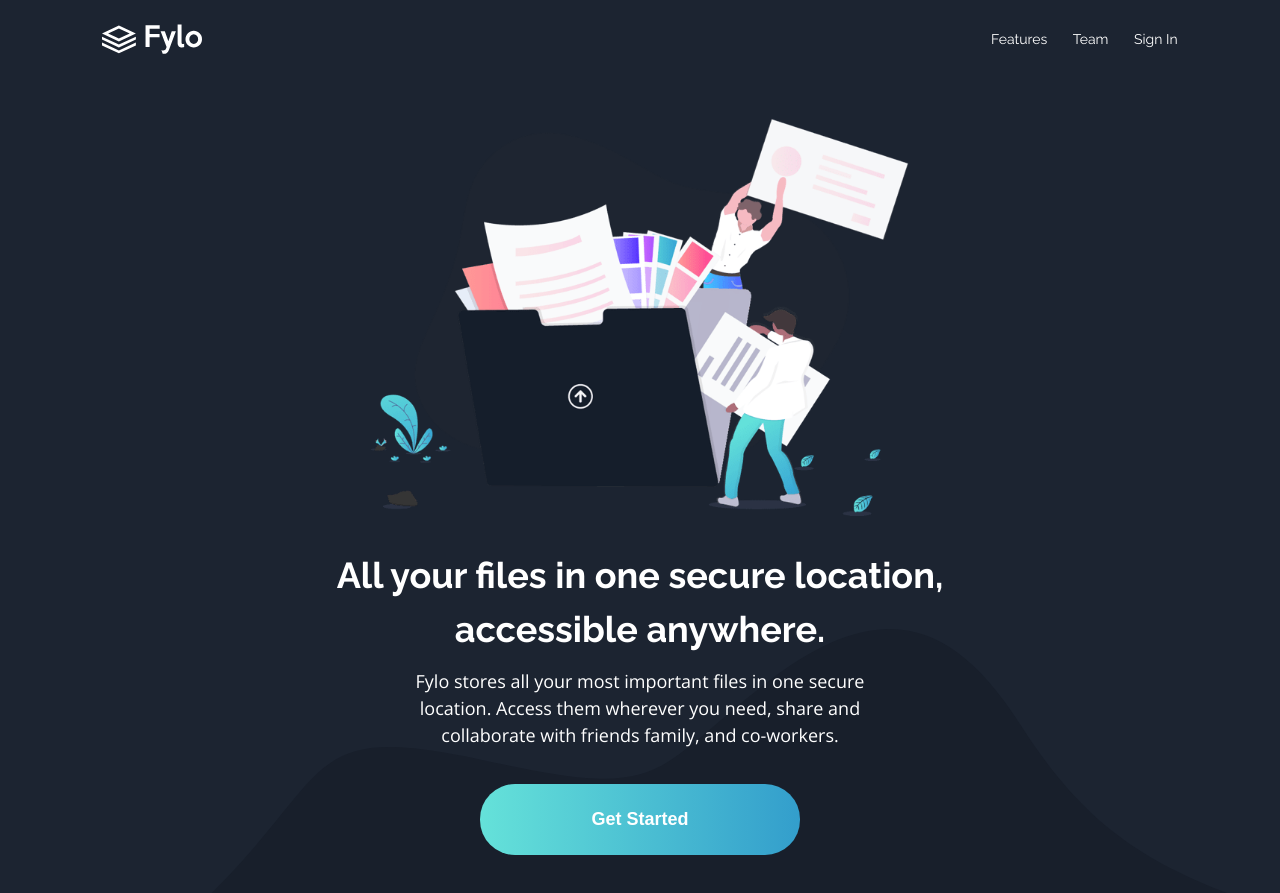
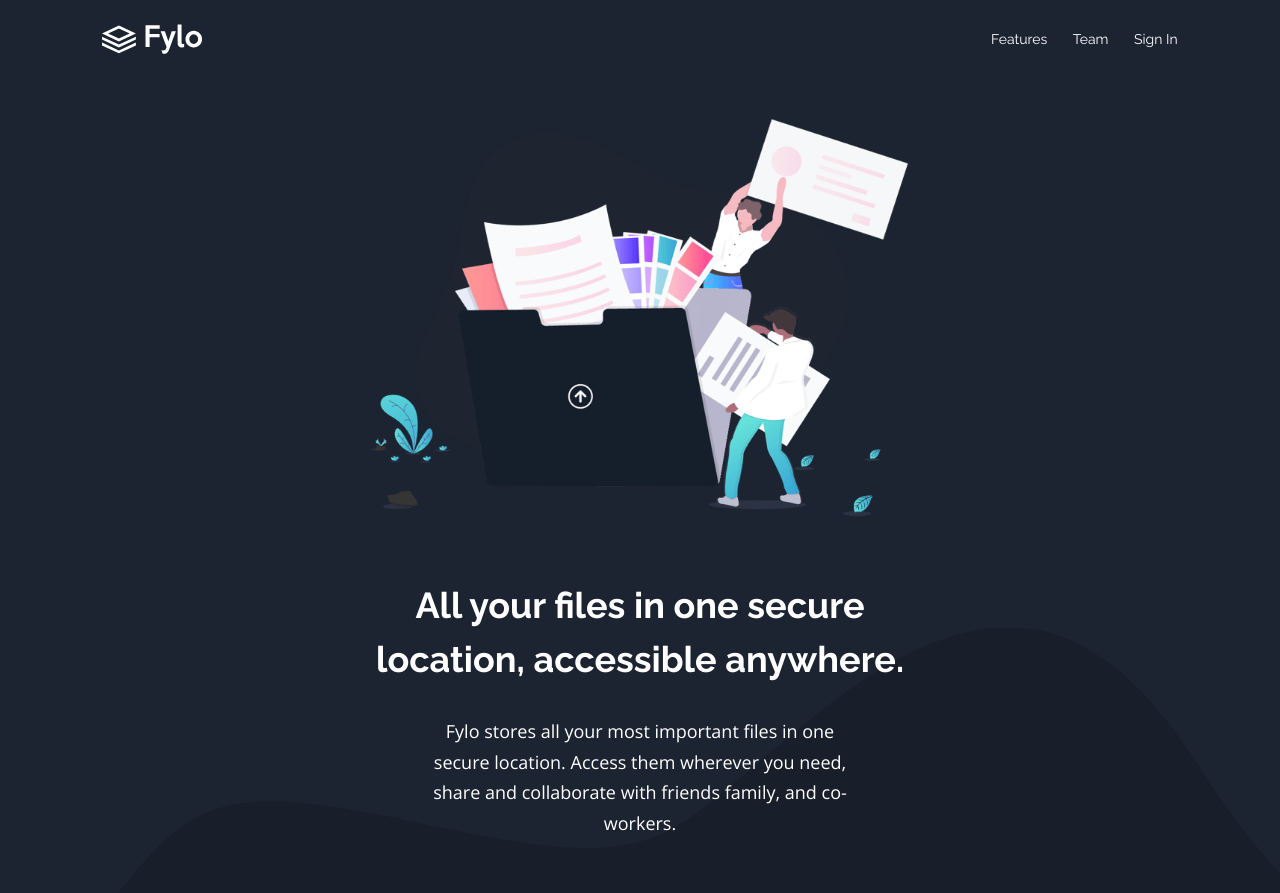
Before and after one commit to opeyemi-code/Fylo-dark-theme-landing-page, a React (Vite) app: page / in a window 1280 px wide. Shown: the top 893 px of the page. Built offline with nearby package versions, Linux system fonts and the light colour scheme.

Commit message:
Chore: adjust style for the hero section

```diff
--- a/src/index.css
+++ b/src/index.css
@@ -80,7 +80,7 @@ body {
   background-image: url("/public/images/bg-curvy-mobile.svg");
   background-repeat: no-repeat;
   background-position: bottom;
-  /* background-size: cover; */
+  background-size: 100%;
 }
 
 .hero__image {
@@ -129,47 +129,59 @@ body {
   margin: 16px auto;
 }
 
+.features {
+  background-color: var(--color-navy-900);
+}
+
 @media (min-width: 768px) {
   .hero__image-wrapper {
-    background-image: url("/public/images/bg-curvy-desktop.svg");
-    background-size: 100% auto;
+    background-image: none;
     display: flex;
-    /* height: 100vh */
   }
 
   .hero__image {
     width: 50%;
     margin: 0 auto;
-    padding-bottom: 40vw;
   }
 
   .hero__content {
     position: relative;
-  }
-
-  .hero__title,
-  .hero__description {
-    position: absolute;
-    top: -410px;
+    background-image: url("/public/images/bg-curvy-desktop.svg");
+    background-repeat: no-repeat;
+    background-position: bottom center; /* place it at the bottom */
+    background-size: cover; /* let it stretch to cover */
+    background-color: inherit;
+    text-align: center;
+    padding-top: 100px; /* give space so image isn’t cut */
   }
 
   .hero__title {
     font-size: 36px;
-    width: 50vw;
+    width: 45vw;
+    padding: 50px 0;
+    margin: auto;
+    margin-bottom: 50px;
+    position: relative;
+    top: -200px;
   }
 
   .hero__description {
     font-size: 18px;
-    width: 40vw;
-    margin: 50px 0;
+    line-height: 1.7;
+    width: 35vw;
+    margin: 0 auto;
+    margin-top: -30px;
+    position: relative;
+    top: -240px;
   }
 
   .btn-cta {
     font-size: 18px;
-    width: 25%;
+    width: 20%;
     border-radius: 35px;
-    padding: 25px 0;
-    position: absolute;
-    top: -260px;
+    padding: 18px 0;
+    position: relative;
+    top: -200px;
+    /* margin: 0 auto; */
   }
 }
```
